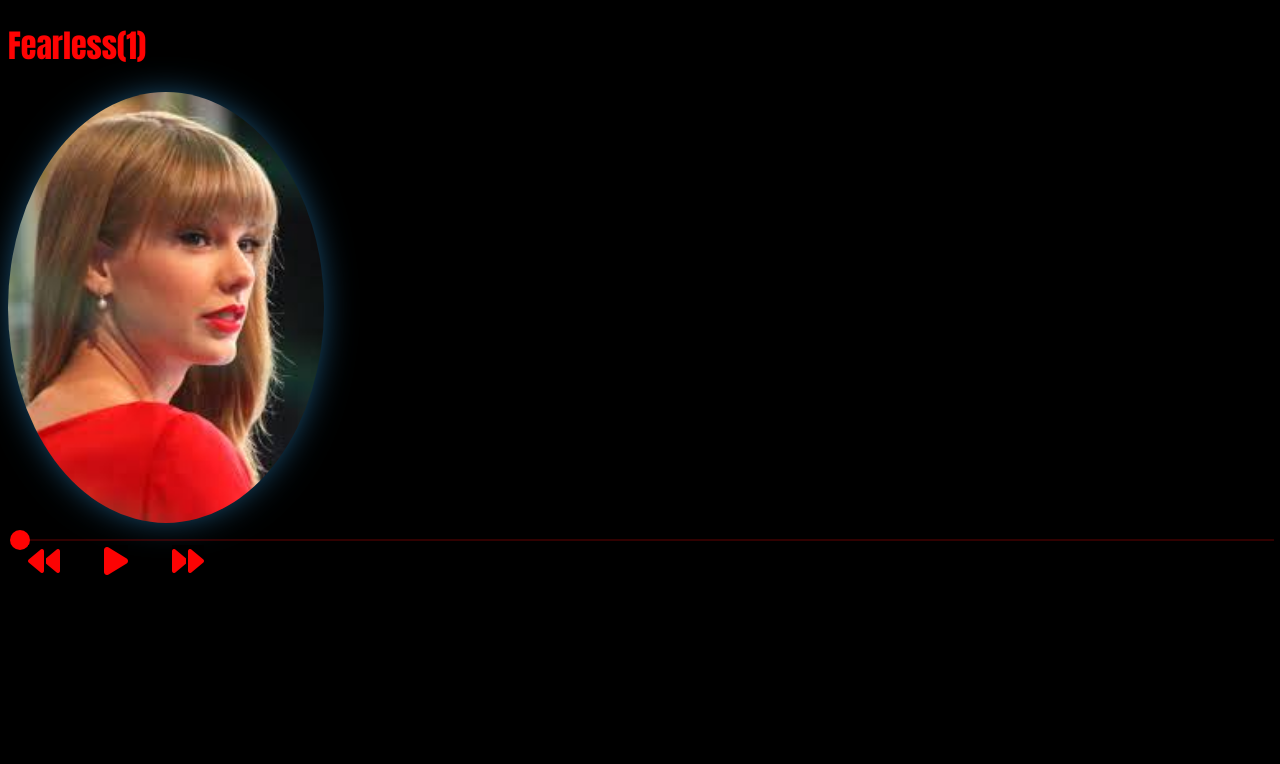
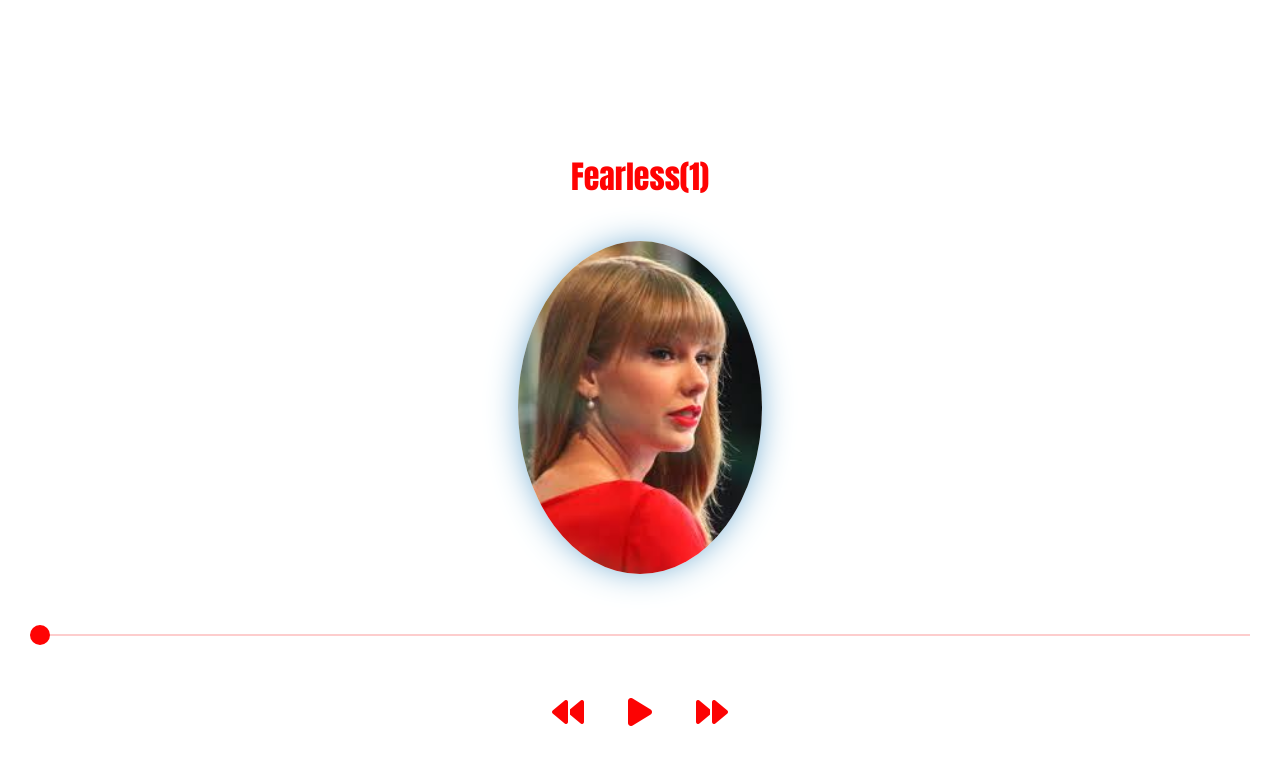
Before and after one commit to rezaa1990/https---github.com-rezaa1990-musicplayer, a plain HTML site: page index.html in a window 1280 px wide. Drawn offline with Linux system fonts and the light colour scheme.

Commit message:
astyles added to css file

```diff
--- a/style.css
+++ b/style.css
@@ -1,50 +1,54 @@
-*{
-    background-color: black;
+/* میان‌گذاری تمام المنت‌ها به وسط صفحه */
+body {
+    display: flex;
+    flex-direction: column;
+    justify-content: center;
+    align-items: center;
+    min-height: 100vh;
+    margin: 20px 30px;
   }
 
-#music-name{
+  #music-name {
     font-family: Impact;
-    display: block;
     color: rgb(255, 3, 3);
-    margin: 40px opx;
+    margin: 40px;
   }
 
-#music-cover{
-    width: 25%;
+  #music-cover {
+    width: 20%;
     border-radius: 50%;
     box-shadow: 0px 0px 38px -10px #2980b9;
     animation: glow 0.5s ease-in-out infinite alternate;
     animation-play-state: paused;
   }
 
-@keyframes glow{
-    form{
+  @keyframes glow {
+    from {
       box-shadow: 0px 0px 38px -10px #2980b9;
     }
-    to{
-        box-shadow:  0px 0px 38px 10px #2980b9
+    to {
+      box-shadow: 0px 0px 38px 10px #2980b9;
     }
   }
 
-#music-time{
+  #music-time {
     width: 100%;
     height: 2px;
     appearance: none;
     background-color: rgba(243, 9, 9, 0.2);
-    margin: 60px opx;
+    margin: 60px 0px;
     cursor: pointer;
   }
 
-#music-time::-webkit-slider-thumb{
+  #music-time::-webkit-slider-thumb {
     width: 20px;
     height: 20px;
     appearance: none;
     border-radius: 50%;
     background-color: rgb(255, 3, 3);
-
   }
 
-#btns i{
+  #btns i {
     font-size: 2em;
     margin: 0px 20px;
     color: rgb(252, 3, 3);
```
Lines whose indentation alone changed are shown as unchanged.
